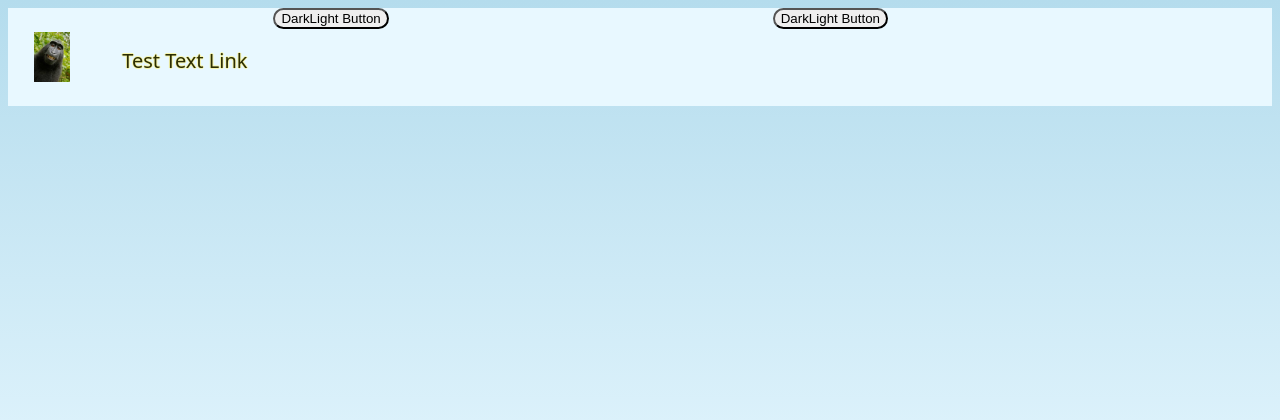
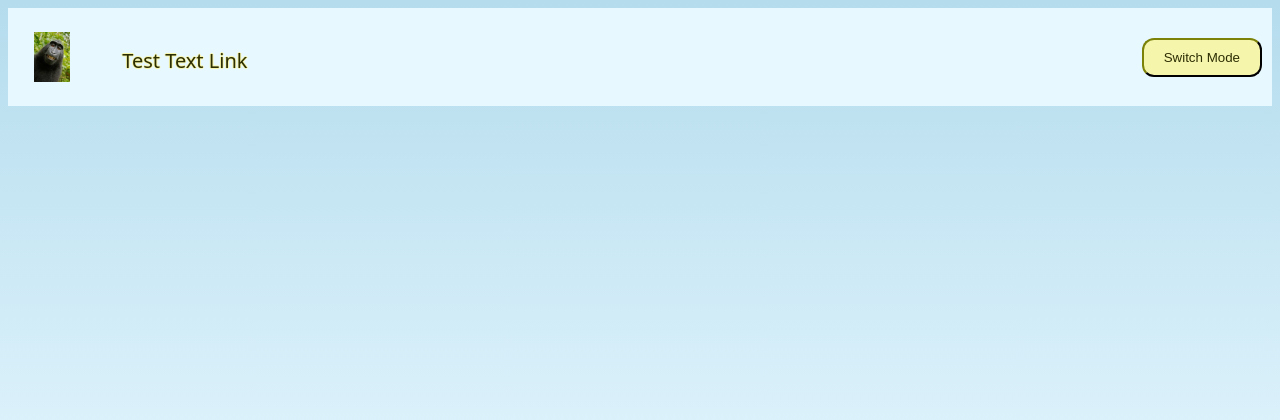
Before and after one commit to reddign/typing, a PHP site: page /HomePage.html in a window 1280 px wide. Shown: the top 420 px of the page. Run offline with PHP 8.4, Linux system fonts and the light colour scheme.

Commit message:
Added the light/dark mode switcher

```diff
--- a/home/HPLightMode.css
+++ b/home/HPLightMode.css
@@ -9,6 +9,14 @@ ul {
 
 ul button {
     border-radius: 12px;
+    float: right;
+    padding: 10px 20px;
+    margin-top: 30px;
+    margin-right: 10px;
+    border-color: #2c2e03;
+    color: #2c2e03;
+    cursor: pointer;
+    background-color: #f6f5ac;
 }
 
 li {
@@ -17,7 +25,7 @@ li {
 
 li a {
     /* 1 pixel black shadow to left, top, right and bottom */
-    text-shadow: -1px 0 rgb(246, 245, 172), 0 1px rgb(246, 245, 172), 1px 0 rgb(246, 245, 172), 0 -1px rgb(246, 245, 172);
+    text-shadow: -1px 0 #f6f5ac, 0 1px #f6f5ac, 1px 0 #f6f5ac, 0 -1px #f6f5ac;
 
     font-family: sans; color: #2c2e03;
 
--- a/home/HomePage.html
+++ b/home/HomePage.html
@@ -15,14 +15,10 @@
                     </a>
                 </li>
                 <li><a href="test">Test Text Link</a></li>
-                <button onclick="swapStyleSheet()">DarkLight Button</button>
-                <li><button onclick="swapStyleSheet()">DarkLight Button</button></li>
+                <button onclick="swapStyleSheet()">Switch Mode</button>
             </ul>
         </nav>
     </header>
-    <main>
-        <!-- <button onclick="swapStyleSheet()">DarkLight Button</button> -->
-    </main>
     <script>
         function swapStyleSheet(){
 
--- a/home/LightDark.js
+++ /dev/null
@@ -1,5 +0,0 @@
-let light = true
-
-if (light==true){
-    <link rel="stylesheet" href="HomePage.css"></link>
-}
```
Also changed, not shown: home/HPDarkMode.css (+14 -2 lines).
